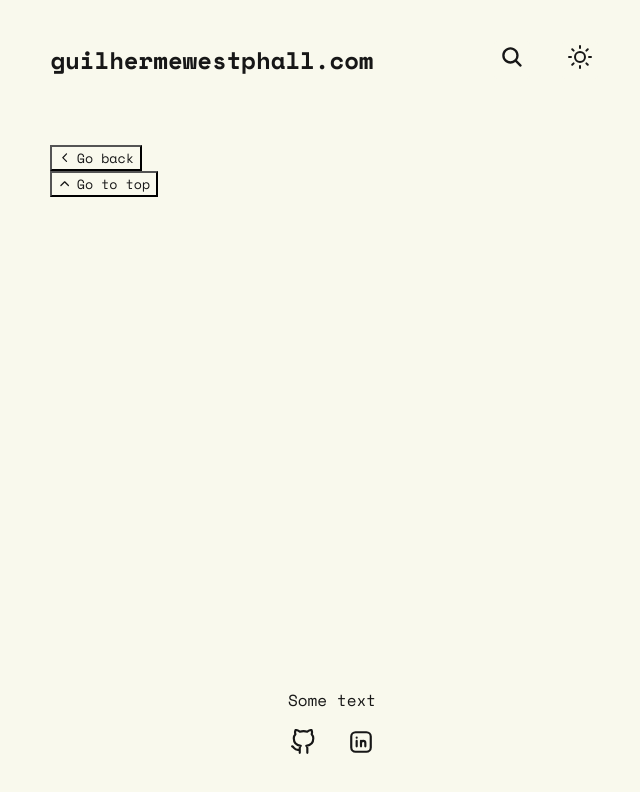
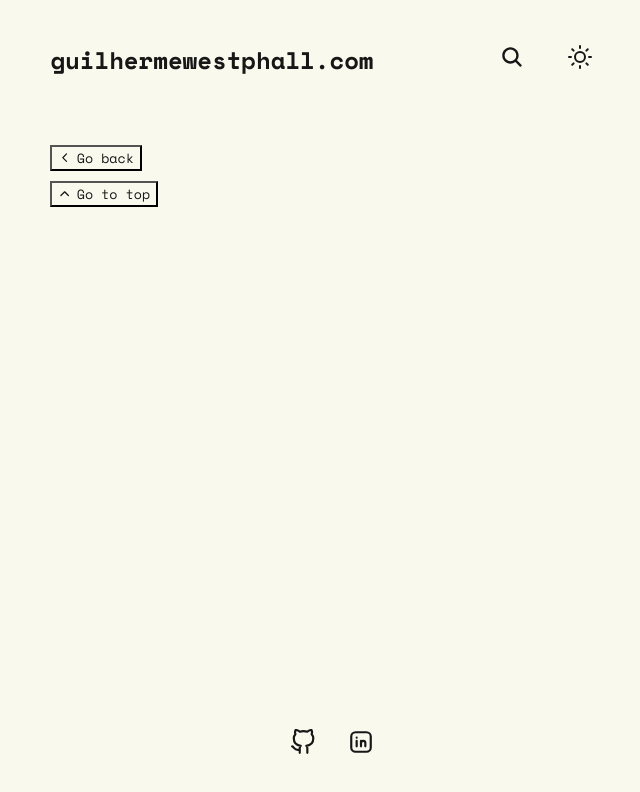
Before and after one commit to west7/guilhermewestphall.com, a React (Vite) app: page /posts/1 in a window 1280 px wide. Shown: the top 792 px of the page, without its empty margins (308-948 px from the left). Built offline with nearby package versions, Linux system fonts and the light colour scheme.

Commit message:
renderizando Mermaid, ainda n 100%

```diff
--- a/package.json
+++ b/package.json
@@ -12,7 +12,7 @@
   "dependencies": {
     "@coreui/icons": "^3.0.1",
     "@coreui/icons-react": "^2.3.0",
-    "mermaid": "^11.0.2",
+    "mermaid": "^11.1.0",
     "react": "^18.3.1",
     "react-dom": "^18.3.1",
     "react-icons": "^5.3.0",
--- a/src/App.css
+++ b/src/App.css
@@ -186,6 +186,19 @@
     filter: brightness(120%);
 }
 
+.go-top {
+    cursor: pointer;
+    color: var(--secondary-color);
+    background-color: var(--bg-color);
+    display: flex;
+    align-items: center;
+    margin-top: 10px;
+}
+
+.go-top:hover {
+    filter: brightness(120%);
+}
+
 .markdown-table {
     border-collapse: collapse;
     width: 100%;
@@ -201,3 +214,9 @@
 .markdown-table th {
     background-color: var(--color-primary-dark);
 }
+
+.mermaid {
+    padding: 15px;
+    background-color: var(--bg-color-light);
+    margin: 5px 0;
+}
--- a/src/App.jsx
+++ b/src/App.jsx
@@ -41,7 +41,6 @@ export default function App() {
     ]
 
     // TODO: Criar componente Home para configurar todas as Sections visíveis na tela inicial
-    //       Realizar rederização dinâmica das Sections e vincular a cada Post
     //       Agrupar Posts?
     //       Colocar as urls em um arquivo de config JSON
 
@@ -50,7 +49,7 @@ export default function App() {
             <div className="App" >
                 <Header handleDark={handleDark} />
                 <Routes className="main-content">
-                    <Route path="/" element={<Section name="Software Engineering" urls={urls} titles={titles}/> /*Home*/} />
+                    <Route path="/" element={<Section name="Software Engineering" urls={urls} titles={titles} /> /*Home*/} />
                     <Route path="posts/:title" element={<Post />} />
                 </Routes>
                 <Footer />
--- a/src/components/Footer.jsx
+++ b/src/components/Footer.jsx
@@ -5,12 +5,11 @@ import '../App.css';
 export function Footer() {
     return (
         <footer className='footer'>
-            Some text
             <div>
-                <button className="icon" style={{padding: 0}}>
+                <button className="icon" style={{ padding: 0 }}>
                     <FiGithub size={26} />
                 </button>
-                <button className="icon" style={{padding: 0}}>
+                <button className="icon" style={{ padding: 0 }}>
                     <TbBrandLinkedin size={26} />
                 </button>
             </div>
--- a/src/components/Mermaid.jsx
+++ b/src/components/Mermaid.jsx
@@ -1,40 +1,14 @@
-import React, { useEffect, useRef } from 'react';
-import mermaid from 'mermaid';
+import React, { useEffect, useRef } from "react";
+import mermaid from "mermaid";
 
 const Mermaid = ({ chart }) => {
-    const chartRef = useRef();
 
     useEffect(() => {
-        console.log('Initializing Mermaid');
-        mermaid.initialize({ startOnLoad: false });
-    }, []);
-
-    useEffect(() => {
-        const renderMermaid = () => {
-            if (chartRef.current) {
-                const uniqueId = `mermaid-chart-${Math.random().toString(36).substr(2, 9)}`;
-                chartRef.current.id = uniqueId;
-
-                console.log('Rendering Mermaid chart with ID:', uniqueId);
-                console.log('Chart content: \n', chart);
-
-                mermaid.render(uniqueId, chart, (svgCode) => {
-                    chartRef.current.innerHTML = svgCode;
-                });
-            } else {
-                console.error('chartRef.current is not defined');
-            }
-        };
-
-        if (document.readyState === 'complete') {
-            renderMermaid();
-        } else {
-            window.addEventListener('load', renderMermaid);
-            return () => window.removeEventListener('load', renderMermaid);
-        }
+        mermaid.initialize({ startOnLoad: true });
+        mermaid.contentLoaded();
     }, [chart]);
 
-    return <div ref={chartRef} />;
+    return <div className="mermaid">{chart}</div>;
 };
 
 export default Mermaid;
--- a/src/components/Post.jsx
+++ b/src/components/Post.jsx
@@ -4,16 +4,16 @@ import { useParams, useLocation } from "react-router-dom";
 import ReactMarkdown from "react-markdown";
 import "../App.css";
 import { Prism as SyntaxHighlighter } from "react-syntax-highlighter";
-import { materialDark, oneDark } from "react-syntax-highlighter/dist/esm/styles/prism";
+import { oneLight, oneDark } from "react-syntax-highlighter/dist/esm/styles/prism";
 import rehypeRaw from "rehype-raw";
 import remarkGfm from 'remark-gfm';
-import rehypeSanitize from "rehype-sanitize";
 import Mermaid from "./Mermaid";
 import { TopButton } from "./TopButton";
 
 export function Post() {
     const location = useLocation();
     const { markdownContent } = location.state || {markdownContent: ''};
+    const dark = localStorage.getItem('dark-theme') === 'true';
 
 
     return (
@@ -25,12 +25,12 @@ export function Post() {
                 components={{
                     code({ node, inline, className, children, ...props }) {
                         const match = /language-(\w+)/.exec(className || '');
-                        /* if (!inline && match && match[1] ==='mermaid' ) {
+                        if (!inline && match && match[1] ==='mermaid' ) {
                             return <Mermaid chart={String(children).replace(/\n$/, '')} />;
-                        } */
+                        }
                         return !inline && match ? (
                             <SyntaxHighlighter
-                                style={oneDark}
+                                style={dark ? oneDark : oneLight}
                                 language={match[1].toLowerCase()}
                                 PreTag="div"
                                 {...props}
--- a/src/components/TopButton.jsx
+++ b/src/components/TopButton.jsx
@@ -10,7 +10,7 @@ export function TopButton() {
     }
 
     return (
-        <button className="go-back" onClick={handleGoTop}>
+        <button className="go-top" onClick={handleGoTop}>
             <IoIosArrowUp style={{paddingRight: 5}}/>
             Go to top
         </button>
--- a/src/index.css
+++ b/src/index.css
@@ -8,7 +8,7 @@
     --bg-color-light: #ccc6c6;
     --color-primary: #ff5e00;
     --color-primary-dark: #f01000;
-    --color-primary-light: #ff7900;
+    --color-primary-light: #ff4800;
     --secondary-color: #171717;
     --alt-color: #735CDD;
 }
```
Also changed, not shown: src/components/components.css (deleted), 2 other files (tests, documents, lock files or other folders).
